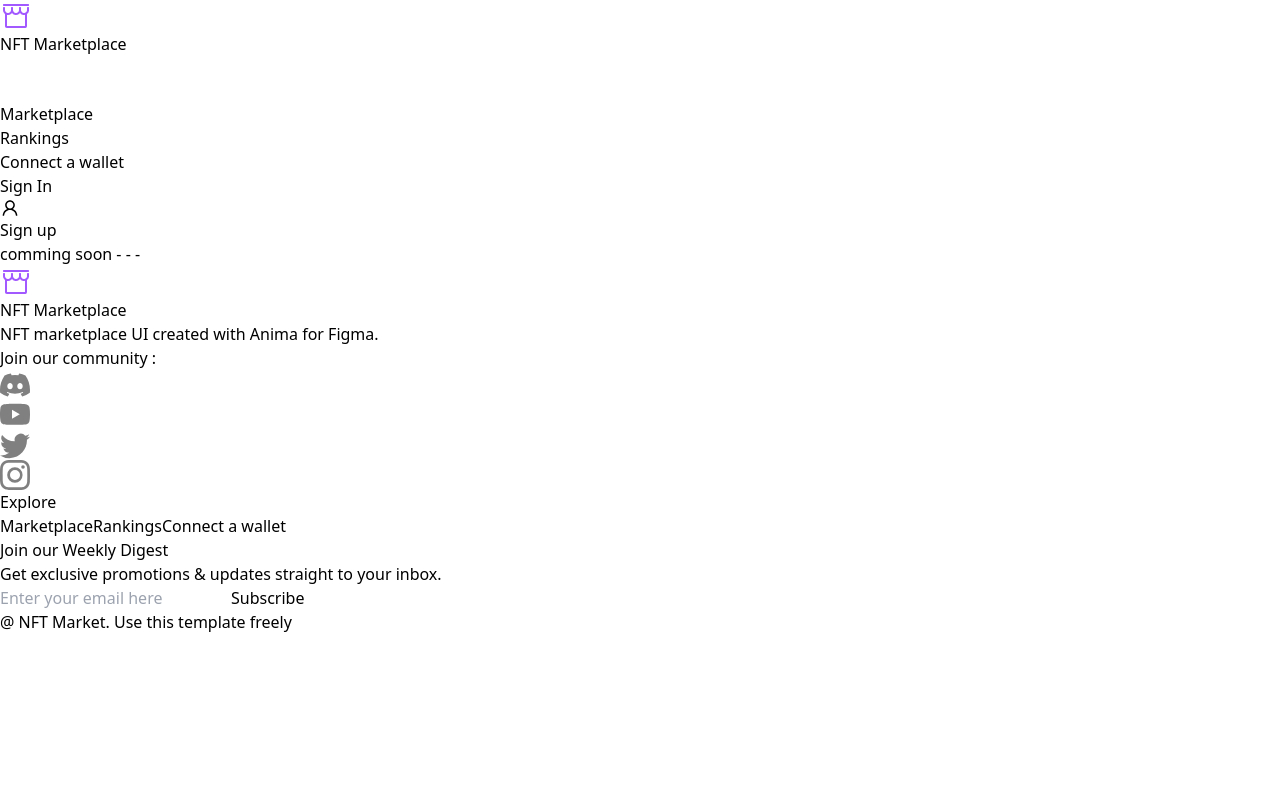
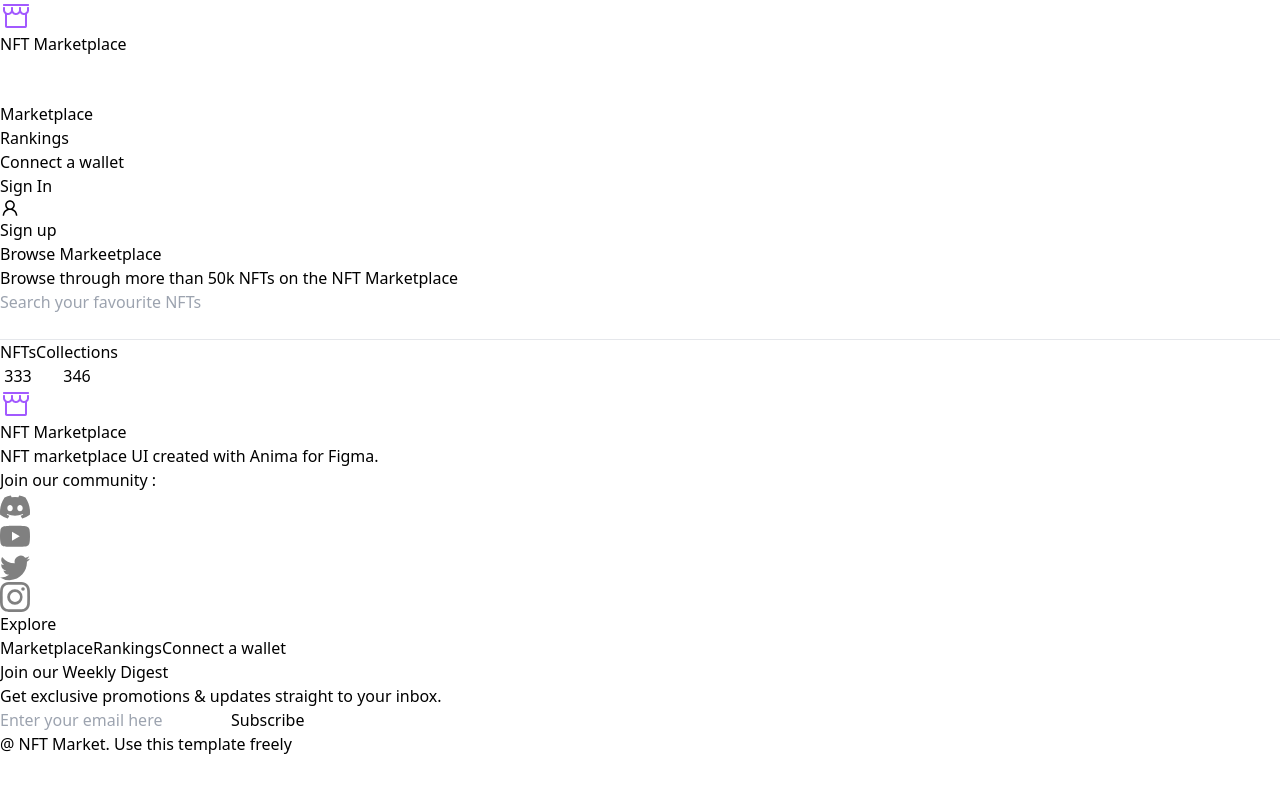
Before and after one commit to shahzadakram786/NFT-Marketplace, a React (Vite) app: page /marketplace in a window 1280 px wide. Shown: the top 792 px of the page. Built offline with nearby package versions, Linux system fonts and the light colour scheme.

Commit message:
Feed: working on the marketplace

```diff
--- a/src/pages/Marketplace/Marketplace.jsx
+++ b/src/pages/Marketplace/Marketplace.jsx
@@ -1,14 +1,58 @@
-import React from 'react'
+import React from "react";
+import { BiSearch } from "react-icons/bi";
+import Wrapper from "../../components/wrapper/Wrapper";
 
 const Marketplace = () => {
   return (
-    <div className="min-h-[calc(100vh-530px)] bg-gray-800 text-white flex justify-center items-center">
+    <Wrapper >
+      <div className="w-full flex flex-col justify-center items-center" >
 
-    <h1 className='text-xl '>
-          comming soon - - -
-    </h1>
-  </div>
-  )
-}
+      <div className="flex flex-col gap-6 p-2 w-[60%]">
+        <div className="p-2 flex flex-col gap-3">
+          <h1 className="text-5xl text-white font-bold">Browse Markeetplace</h1>
+          <p className="text-xl text-white">
+            Browse through more than 50k NFTs on the NFT Marketplace
+          </p>
+        </div>
+        {/* //search abr  */}
+        <div>
+          <div className="flex gap-1 items-center justify-between px-3 text-white rounded-2xl border-gray-600 border outline-none">
+            <input
+              type="text"
+              placeholder="Search your favourite NFTs"
+              className="bg-transparent p-2 w-full outline-none text-[#616160] text-xl"
+            />
+            <BiSearch size={25} color="white" />
 
-export default Marketplace
+            {/* logo   */}
+          </div>
+        </div>
+      </div>
+
+      <hr className="mt-20 w-full h-px border-t-0 bg-transparent bg-gradient-to-r from-transparent via-neutral-500 to-transparent opacity-25 dark:opacity-100" />
+
+    <div className='flex flex-col justify-center items-center w-[60%]'>
+
+      <div className="flex gap-4 text-white text-2xl w-full">
+
+
+                <button className="p-5 px-10 flex gap-3 items w-[50%] justify-center" >NFTs
+                   <h1 className="bg-gray-500 rounded-full py-1 px-2 text-sm">333</h1>
+                </button>
+
+
+                <button className="p-5 px-10 flex gap-3 items justify-center  w-[50%]" >Collections
+                   <h1 className="bg-gray-500 rounded-full py-1 px-2 text-sm">346</h1>
+                </button>
+
+      </div>
+    </div>
+
+
+      </div>
+
+    </Wrapper>
+  );
+};
+
+export default Marketplace;
```
